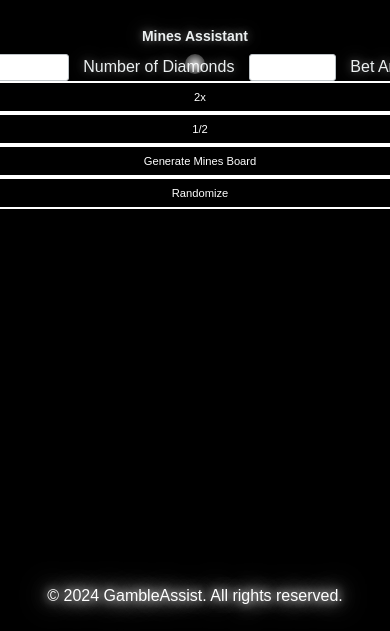
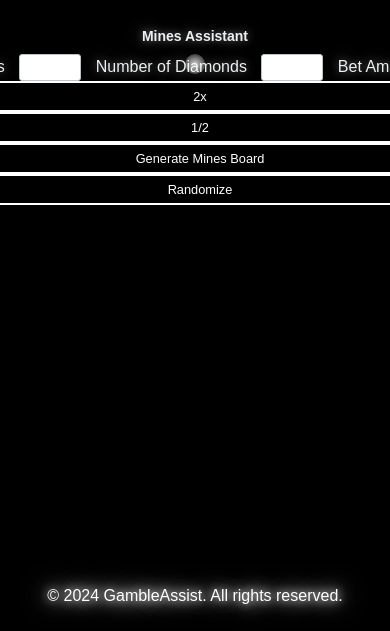
Before and after one commit to Davzzz2/mobileeeee-mines, a plain HTML site: page index.html in a window 390 px wide. Shown: the part 213-844 px from the top of the page. Drawn offline with Linux system fonts and the light colour scheme.

Commit message:
Update index.html

```diff
--- a/index.html
+++ b/index.html
@@ -213,16 +213,18 @@
             font-size: 1.2em;
         }
 
+        /* Default input field size for desktop */
         input[type="number"] {
             margin: 0 10px;
             padding: 5px;
             border: 1px solid #bdc3c7;
             border-radius: 3px;
-            width: 75px; /* Adjusted width */
+            width: 100px; /* Default width on desktop */
         }
 
+        /* Default button styling for desktop */
         button {
-            padding: 8px 15px; /* Adjusted padding for smaller buttons */
+            padding: 10px 20px;
             border: 2px solid white;
             border-radius: 10px;
             background-color: black;
@@ -230,7 +232,6 @@
             cursor: pointer;
             transition: background-color 0.3s ease, color 0.3s ease;
             margin-left: 10px;
-            font-size: 0.8em; /* Smaller font size for buttons */
         }
 
         button:hover {
@@ -290,15 +291,15 @@
                 display: flex; /* Show menu when active */
             }
 
-            /* Make the input fields a bit bigger */
+            /* Make the input fields smaller on mobile */
             input[type="number"] {
-                width: 75px !important; /* Set width for mobile */
+                width: 50px !important; /* Set smaller width for mobile */
             }
 
             /* Adjust button sizes for mobile */
             button {
-                padding: 8px 12px; /* Smaller buttons for mobile */
-                font-size: 0.7em; /* Smaller font size for buttons */
+                padding: 6px 12px; /* Smaller buttons for mobile */
+                font-size: 0.8em; /* Smaller font size for buttons */
             }
 
             #minesBoard {
```
